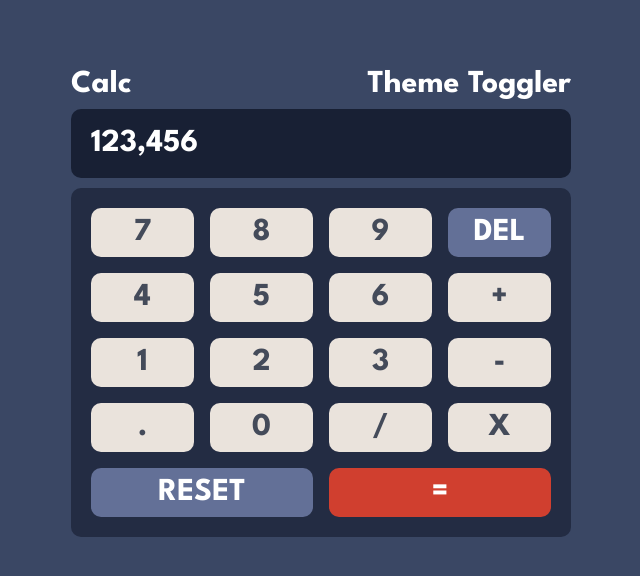
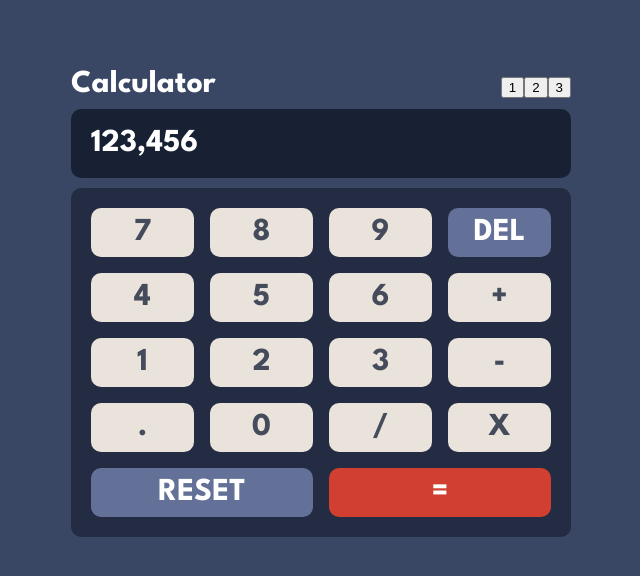
Before and after one commit to igknighton/calculator-app, a React (Create React App) app: page / in a window 1280 px wide. Shown: the top 576 px of the page, without its empty margins (319-959 px from the left). Built offline with nearby package versions, Linux system fonts and the light colour scheme.

Commit message:
Theme implementation

```diff
--- a/src/App.js
+++ b/src/App.js
@@ -1,18 +1,23 @@
 import './App.css';
 import {Container, GlobalStyle, Header, NumberInput,ButtonContainer,Button,BigButton} from "./styles/styles";
+import {ThemeProvider} from "styled-components";
+import {useState} from "react";
+import {themes} from "./styles/colors";
 
 function App() {
 
+    const [themeOption,setThemeOption] = useState(1);
 
     const ThemeToggler = () => {
         return <div>
-            Theme Toggler
+            <button onClick={() =>setThemeOption(1)}>1</button>
+            <button onClick={() =>setThemeOption(2)}>2</button>
+            <button onClick={() =>setThemeOption(3)}>3</button>
         </div>
     }
 
     const CalculatorInput = () => {
 
-        const symbol = '%'
         return <NumberInput>
             123,456
         </NumberInput>
@@ -25,7 +30,7 @@ function App() {
             <Button>7</Button>
             <Button>8</Button>
             <Button>9</Button>
-            <Button function>DEL</Button>
+            <Button operation>DEL</Button>
 
             <Button>4</Button>
             <Button>5</Button>
@@ -42,23 +47,23 @@ function App() {
             <Button>/</Button>
             <Button>X</Button>
 
-            <BigButton function>RESET</BigButton>
-            <BigButton enter>=</BigButton>
+            <BigButton operation>RESET</BigButton>
+            <BigButton eq>=</BigButton>
         </ButtonContainer>
     }
 
   return (
-      <>
+      <ThemeProvider theme={themes[themeOption]}>
           <GlobalStyle/>
           <Container>
               <Header>
-                  Calc
+                  Calculator
                   <ThemeToggler/>
               </Header>
               <CalculatorInput/>
               <CalculatorKeys/>
           </Container>
-      </>
+      </ThemeProvider>
   );
 }
 
--- a/src/styles/colors.js
+++ b/src/styles/colors.js
@@ -1,24 +1,86 @@
-export const colors = {
-    themes:{
-        1:{},
-        2:{},
-        3:{},
-    },
-'veryDarkSaturatedBlue-background':'hsl(222, 26%, 31%)',
-'veryDarkSaturatedBlue-toogle-keypad-background': 'hsl(223, 31%, 20%)',
-'veryDarkSaturatedBlue-screen-background': 'hsl(224, 36%, 15%)',
-
-//keys
-'veryDarkSaturatedBlue-key-background': 'hsl(225, 21%, 49%)',
-'veryDarkSaturatedBlue-key-shadow': 'hsl(224, 28%, 35%)',
-
-'red':'hsl(6, 63%, 50%)',
-'darkRed-key-shadow':'hsl(6, 70%, 34%)',
-
-'lightGrayishOrange-key-background': 'hsl(30, 25%, 89%)',
-'grayishOrange': 'hsl(28, 16%, 65%)',
-
-// Text
-'darkGrayishBlue-text': 'hsl(221, 14%, 31%)',
-'white-text': '#fff'
+export const themes = {
+        1: {
+            backgroundMain:'hsl(222,26%,31%)',
+            toggleBackground:'hsl(223, 31%, 20%)',
+            keypadBackground:'hsl(223, 31%, 20%)',
+            screenBackground:'hsl(224, 36%, 15%)',
+            toggle:'hsl(6, 63%, 50%)',
+            textColor1:'hsl(221, 14%, 31%)',
+            textColor2:'#fff',
+            textColor3:'',
+            titleColor:'#fff',
+            keys: {
+                operation: {
+                    background: 'hsl(225, 21%, 49%)',
+                    shadow: 'hsl(224, 28%, 35%)',
+                    textColor: '#fff',
+                },
+                eq: {
+                    background:'hsl(6, 63%, 50%)',
+                    shadow:'hsl(6, 70%, 34%)',
+                    textColor: '#fff'
+                },
+                primary: {
+                    background:'hsl(30, 25%, 89%)',
+                    shadow:'hsl(28, 16%, 65%)',
+                    textColor: 'hsl(221, 14%, 31%)'
+                }
+            }
+        },
+        2: {
+            backgroundMain:'hsl(0, 0%, 90%)',
+            toggleBackground:'hsl(0, 5%, 81%)',
+            keypadBackground:'hsl(0, 5%, 81%)',
+            screenBackground:'hsl(0, 0%, 93%)',
+            toggle:'hsl(25, 98%, 40%)',
+            textColor1:'hsl(60, 10%, 19%)',
+            textColor2:'#fff',
+            textColor3:'',
+            titleColor:'hsl(60, 10%, 19%)',
+            keys: {
+                operation: {
+                    background: 'hsl(185, 42%, 37%)',
+                    shadow: 'hsl(185, 58%, 25%)',
+                    textColor: '#fff'
+                },
+                eq: {
+                    background:'hsl(25, 98%, 40%)',
+                    shadow:'hsl(6, 70%, 34%)',
+                    textColor:'#fff'
+                },
+                primary: {
+                    background:'hsl(45, 7%, 89%)',
+                    shadow:'hsl(35, 11%, 61%)',
+                    textColor: 'hsl(60, 10%, 19%)'
+                }
+            }
+        },
+        3: {
+            backgroundMain:'hsl(268, 75%, 9%)',
+            toggleBackground:'hsl(268, 71%, 12%)',
+            keypadBackground:'hsl(268, 71%, 12%)',
+            screenBackground:'hsl(268, 71%, 12%)',
+            toggle:'hsl(176, 100%, 44%)',
+            textColor1:'hsl(52, 100%, 62%)',
+            textColor2:'hsl(198, 20%, 13%)',
+            textColor3:'#fff',
+            titleColor:'hsl(52, 100%, 62%)',
+            keys: {
+                operation: {
+                    background: 'hsl(281, 89%, 26%)',
+                    shadow: 'hsl(285, 91%, 52%)',
+                    textColor: '#fff'
+                },
+                eq: {
+                    background:'hsl(176, 100%, 44%)',
+                    shadow:'hsl(177, 92%, 70%)',
+                    textColor: 'hsl(60, 10%, 19%)'
+                },
+                primary: {
+                    background:'hsl(268, 47%, 21%)',
+                    shadow:'hsl(268, 47%, 21%)',
+                    textColor: 'hsl(52, 100%, 62%)'
+                }
+            }
+        },
 }
--- a/src/styles/styles.js
+++ b/src/styles/styles.js
@@ -1,12 +1,10 @@
 import styled from 'styled-components'
 import {createGlobalStyle} from "styled-components";
-import {colors} from "./colors";
 
 const GlobalStyle = createGlobalStyle`
   body {
-    background-color: ${colors["veryDarkSaturatedBlue-background"]};
+    background-color: ${props => props.theme.backgroundMain};
     font-size: 32px;
-    color: ${colors["white-text"]};
   }
 `
 
@@ -22,20 +20,22 @@ const Container = styled.div`
 const Header = styled.div`
   display: flex;
   justify-content: space-between;
+  color: ${props => props.theme.titleColor};
 `
 
 const NumberInput = styled.div`
   margin-top: 10px;
-  background: ${colors["veryDarkSaturatedBlue-screen-background"]};
+  background: ${props => props.theme.screenBackground};
   display: flex;
   justify-content: space-between;
   padding: 20px;
   border-radius: ${borderRadius};
+  color: ${props => props.theme.titleColor};
 `
 
 const ButtonContainer = styled.div`
   margin-top: 10px;
-  background: ${colors["veryDarkSaturatedBlue-toogle-keypad-background"]};
+  background: ${props => props.theme.keypadBackground};
   display: grid;
   grid-template-columns: repeat(4,1fr);
   grid-gap: 1rem;
@@ -44,18 +44,33 @@ const ButtonContainer = styled.div`
 `
 
 const Button = styled.div`
-  background: ${props => props.function ? colors["veryDarkSaturatedBlue-key-background"] :
-          props.enter ? colors['red'] :
-                  colors["lightGrayishOrange-key-background"]};
-  color: ${props => (props.function || props.enter) ? colors["white-text"] : colors["darkGrayishBlue-text"]};
+  background: ${props => props.operation ? props.theme.keys.operation.background :
+          props.eq ? props.theme.keys.eq.background :
+          props.theme.keys.primary.background
+};
+  color: ${props => props.operation ? props.theme.keys.operation.textColor :
+        props.eq ? props.theme.keys.eq.textColor :
+        props.theme.keys.primary.textColor
+  };
   text-align: center;
   border-radius: ${borderRadius};
   padding: 10px 10px;
+
+  //&:hover {
+  //  background:orange;
+  //}
+
 `
 
 const BigButton = styled(Button)`
     grid-column: span 2;
 `
 
+const ButtonShadow = styled.div`
+  background: ${props => props.operation ? props.theme.keys.operation.shadow :
+        props.eq ? props.theme.keys.eq.shadow :
+            props.theme.keys.primary.shadow
+};
+`
 
 export {Container,GlobalStyle,Header,NumberInput,ButtonContainer,Button,BigButton}
```
